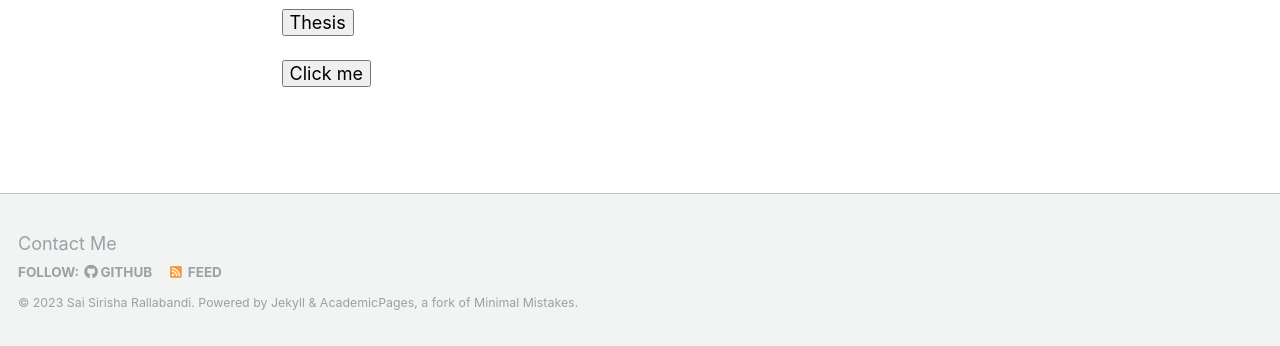
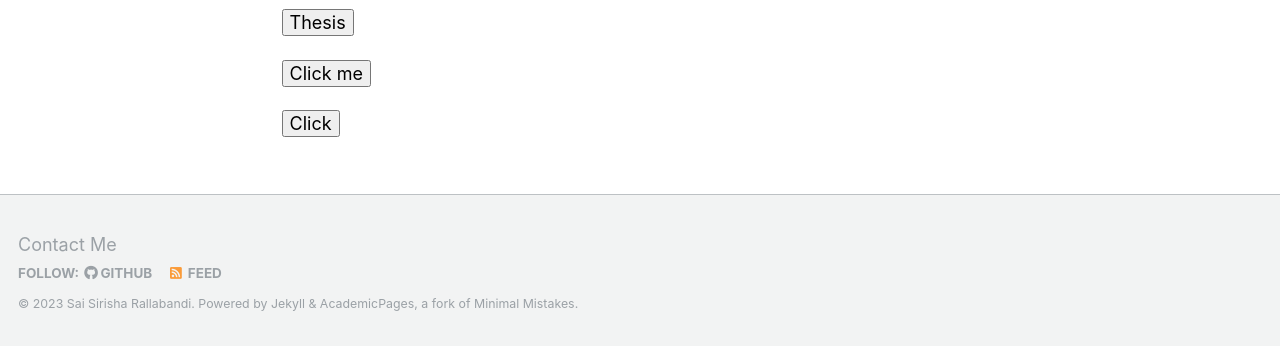
Before and after one commit to SaiSirishaR/saisirishar.github.io, a Jekyll site: the page built from _pages/about.md, in a window 1280 px wide and 1313 px high. Shown: the part 964-1310 px from the top of the window. Built offline with Jekyll 4.4.1, drawn with Linux system fonts in a browser that asks for light colours.

Commit message:
Update about.md

```diff
--- a/_pages/about.md
+++ b/_pages/about.md
@@ -31,3 +31,5 @@ user experience** has been accepted at the [ITG Conference on Speech Communicati
 <button name="button" onclick="https://depositonce.tu-berlin.de/items/2c087d55-f28f-4f8b-a6ac-eb89032aaedf">Thesis</button>
 
 <button name="button" onclick="http://www.google.com">Click me</button>
+
+<button onclick="window.location.href='https://bing.com';">Click</button>
```
